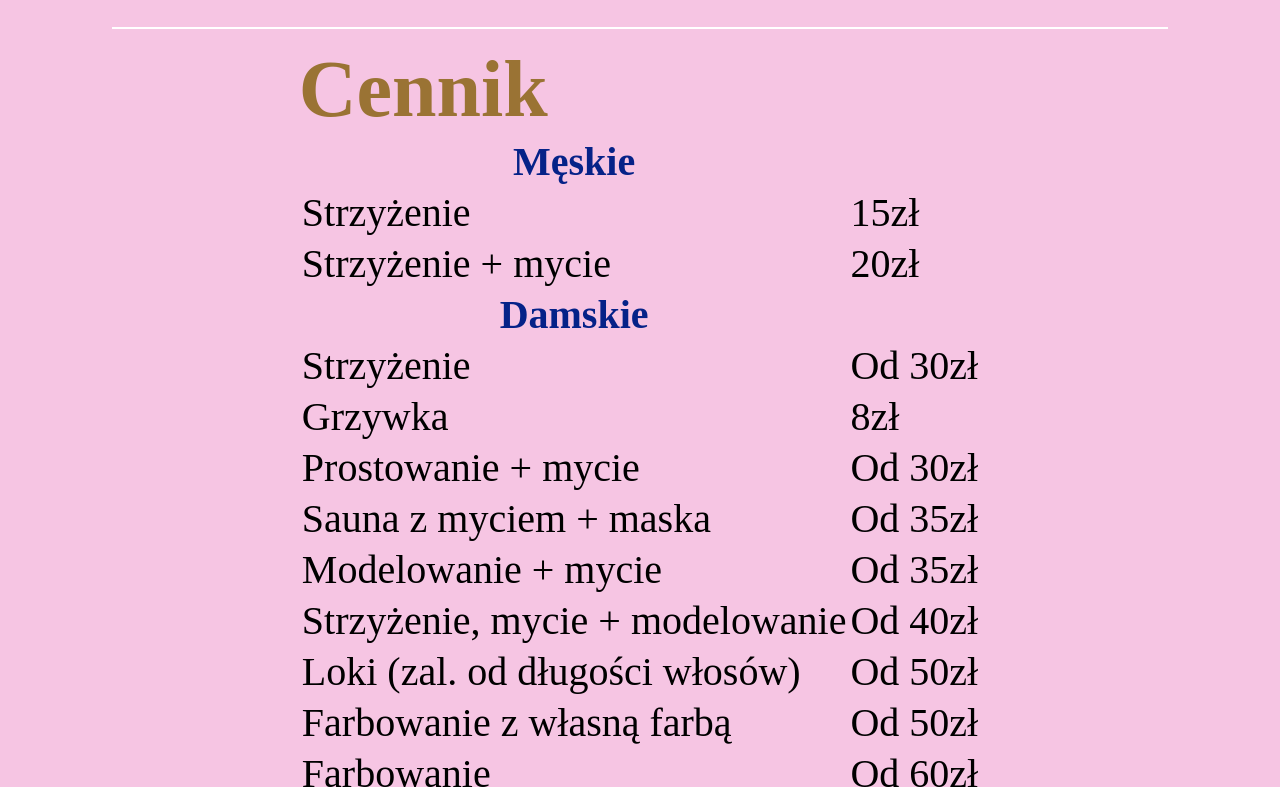
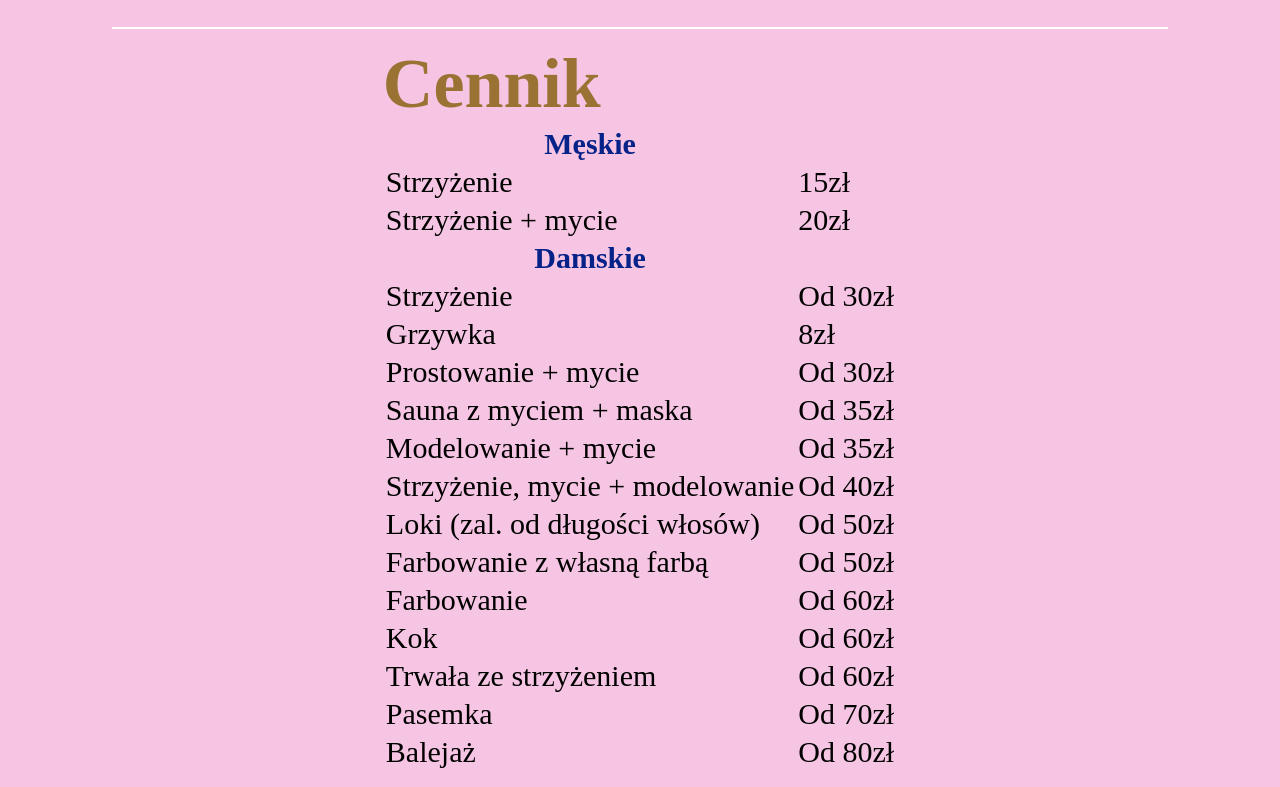
Before and after one commit to BasiaB23/HairdresserSalonWebsiteProject, a plain HTML site: page Strona salonu/index.html in a window 1280 px wide. Shown: the part 2318-3105 px from the top of the page. Drawn offline with nearby package versions, Linux system fonts and the light colour scheme; a web font is replaced by a local one.

Commit message:
Changefontsize

```diff
--- a/Strona salonu/scss/partials/_mediumscreen.scss
+++ b/Strona salonu/scss/partials/_mediumscreen.scss
@@ -73,11 +73,11 @@ header {
   .priceList {
     article {
       h3 {
-        font-size: 8rem;
+        font-size: 7rem;
       }
 
       table {
-        font-size: 4rem;
+        font-size: 3rem;
 
       }
     }
```
Also changed, not shown: Strona salonu/assets/css/main.css.
